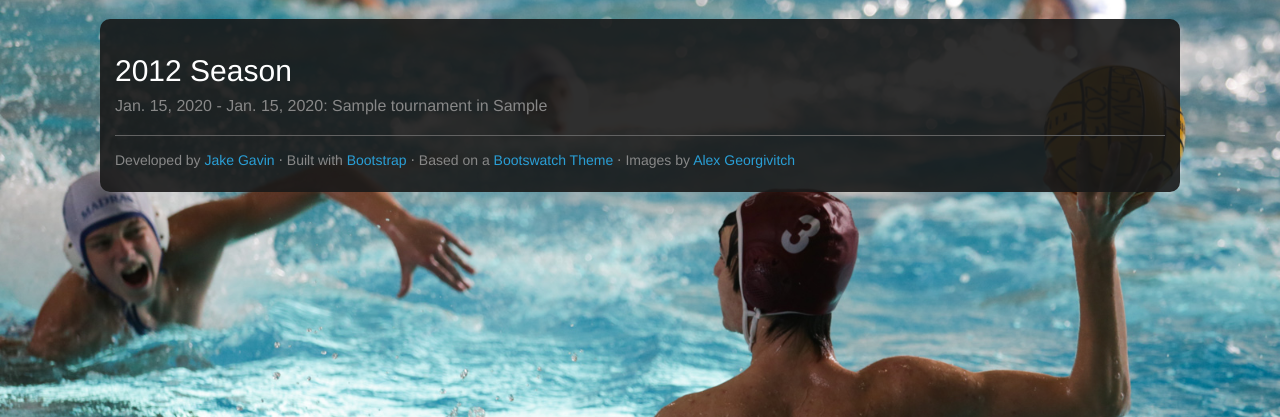
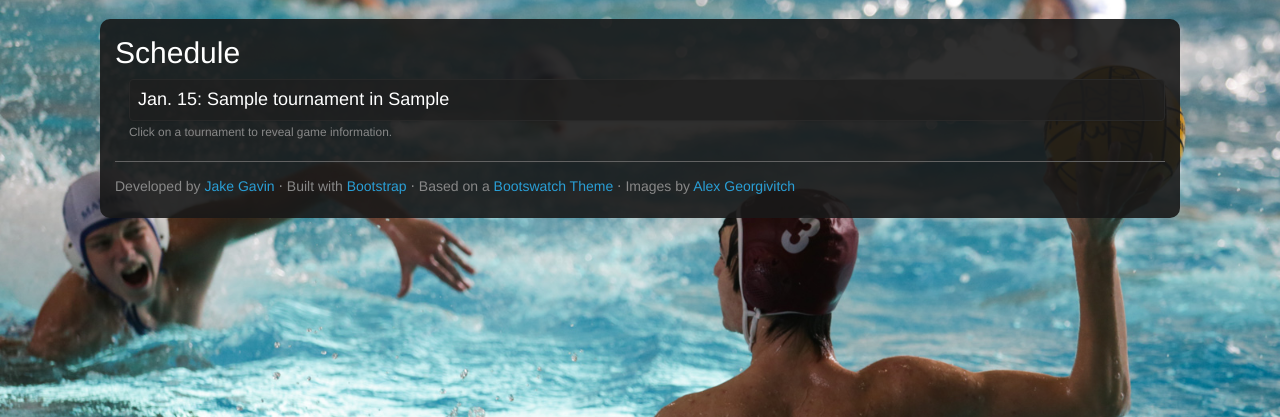
Before and after one commit to jakegavin/apolo, a Django app: page /schedule/ in a window 1280 px wide. Shown: the part 51-468 px from the top of the page. Run offline with Django 3.2, Linux system fonts and the light colour scheme; tables that the repository leaves empty hold one stand-in row (values such as "Sample post"); some libraries are stand-ins or nearby versions; some web fonts are replaced.

Commit message:
Clean up views and templates

```diff
--- a/common/static/css/custom.css
+++ b/common/static/css/custom.css
@@ -25,6 +25,11 @@ body{
     /* max-width: 1080px; */
 }
 
+h1, h2, h3 {
+margin-top: 2px;
+margin-bottom: 10px;
+}
+
 footer {
     border-top: 1px solid #626262;
     padding-top: 1em;
@@ -36,3 +41,15 @@ footer {
         max-width: 1080px;
     }
 }
+
+.panel{
+    background-color:  rgba(30, 30, 30, .75);
+}
+
+.panel-title {
+    margin-left: 0.5em;
+}
+
+.panel-body{
+    padding: 0px;
+}
--- a/common/templates/base.html
+++ b/common/templates/base.html
@@ -53,7 +53,7 @@
 
 
         <!-- Load JavaScript last -->
-        <script src="//code.jquery.com/jquery-1.10.2.min.js"></script>
+        <script src="{% static 'js/jquery-1.10.2.min.js' %}"></script>
         <script src="{% static 'js/lightbox-2.6.min.js' %}"></script>
         <script src="{% static 'js/bootstrap.min.js' %}"></script>
         <script src="{% static 'js/offcanvas.js' %}"></script>
--- a/schedule/templates/schedule/schedule.html
+++ b/schedule/templates/schedule/schedule.html
@@ -3,32 +3,34 @@
 {% block title %}Schedule | Ashland Water Polo{% endblock %}
 
 {% block content %}
-{% for season in seasons %}
-    <h2>{{ season }}</h3>
-    {% for tournament in tournaments %}
-        {% if tournament.season == season %}
-        <div class="panel-group" id="accordion">
-            <div class="panel-default">
-                <h4 class="panel-title">
-                    <a data-toggle="collapse" data-parent="#accordion" href="#collapse{{ forloop.counter }}">
-                        {{ tournament.date_start }} - {{ tournament.date_end }}: {{ tournament.name }} in {{ tournament.location }}
+    <h2>Schedule</h2>
+    <div style="margin-left: 1em;">
+        {% for tournament, games in schedule %}
+            <div class="panel-group" id="accordion{{ forloop.counter }}">
+                <div class="panel panel-default">
+                    <div class="panel-title">
+                        <a href="#collapse{{ forloop.counter }}" class="accordion-toggle" data-toggle="collapse" data-parent="#accordion{{ forloop.counter }}">
+                            <h4>{{ tournament.date_start|date:"M. j" }}{% if tournament.date_start != tournament.date_end %} - {{ tournament.date_end|date:"M. j" }}{% endif %}: {{ tournament.name }} in {{ tournament.location }}</h4>
                         </a>
-                </h4>
                     </div>
                     <div id="collapse{{ forloop.counter }}" class="panel-collapse collapse">
                         <div class="panel-body">
+                            <ul>
                                 {% for game in games %}
-                        <ul>
-                        {%if game.tournament == tournament %}
-                                <li> {{ game.time }} - Ashland {{ game.team}} vs {{ game.opponent }}  </li>
-                        {% endif %}
+                                    {% ifchanged %}<h5>{{ game.date }}</h5>{% endifchanged %}
+                                    <li>{{ game.time }} - Ashland {{ game.team}} vs {{ game.opponent }}</li>
+                                {% empty %}
+                                    <p>Game data hasn't been added yet. Please check back soon.</p>
+                                {% endfor %}
                             </ul>
-                    {% endfor %}
                         </div>
                     </div>
                 </div>
-        <br>
-        {% endif %}
+            </div>
+        {% empty %}
+            Nothing in schedule
         {% endfor %}
-{% endfor %}
+        <small>Click on a tournament to reveal game information.</small>
+        <br><br>
+    </div>
 {% endblock %}
--- a/schedule/views.py
+++ b/schedule/views.py
@@ -1,9 +1,38 @@
 from django.shortcuts import render, get_list_or_404
 from schedule.models import Season, Tournament, Game
 
+from datetime import datetime
+
 def ScheduleView(request):
     seasons = Season.objects.all()
-    tournaments = sorted(Tournament.objects.all())
-    games = sorted(Game.objects.all())
-    context = {'seasons': seasons, 'tournaments': tournaments, 'games': games}
+
+    def date_start(self):
+        return self.date_start
+    tournaments = sorted(Tournament.objects.all(), key=date_start)
+
+    def game_info(self):
+        return str(self.date) + self.time
+    games = sorted(Game.objects.all(), key=game_info)
+
+
+    def get_games(games, gtournament):
+        '''Takes list of all games and a tournament.
+        Returns a list of games in the tournament. '''
+        game_list = []
+        for game in games:
+            if game.tournament == gtournament:
+                game_list.append(game)
+            else:
+                pass
+        return game_list
+
+    # Create a schedule list. The first element is the tournament.
+    # The second elemnt is a list of games in the tournament
+    schedule = []
+    for t in tournaments:
+        tgames = get_games(games, t)
+        app = [t, tgames]
+        schedule.append(app)
+
+    context = {'schedule': schedule}
     return render(request, 'schedule/schedule.html', context)
```
Also changed, not shown: photos/templates/photos/index.html (+25 -1 lines), photos/views.py (+22 -1 lines), resources/templates/resources/index.html (+10 -5 lines), roster/templates/roster/coaches.html (+16 -15 lines), roster/templates/roster/roster.html (+40 -30 lines), roster/views.py (+12 -3 lines). Lines whose indentation alone changed are shown as unchanged.
